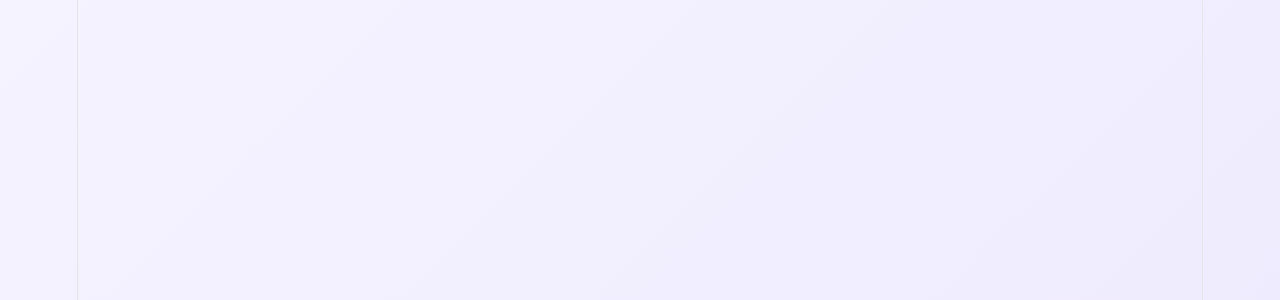
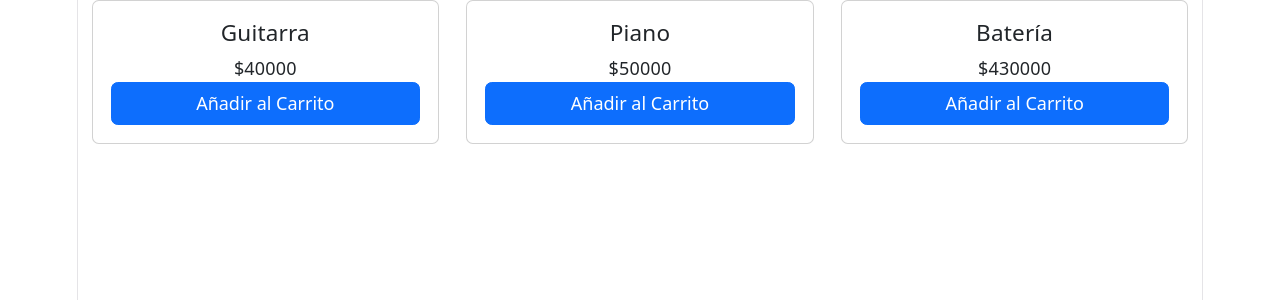
Before and after one commit to AlejandroRivera2005/FrontendSonidoVivoFullstackII, a React (Vite) app: page /catalogo in a window 1280 px wide. Before the commit this address had no page. Shown: the top 300 px of the page. Built offline with nearby package versions, Linux system fonts and the light colour scheme.

Commit message:
implementación página catálogo

```diff
--- a/src/App.css
+++ b/src/App.css
@@ -1,4 +1,3 @@
-
 * {
   box-sizing: border-box;
   margin: 0;
@@ -10,24 +9,14 @@ body {
   background: linear-gradient(135deg, #f5f3ff 0%, #ede9fe 100%);
   color: #1f2937;
   min-height: 100vh;
-  display: flex;
-  flex-direction: column;
+  display: grid;
+  place-items: center;
+  padding: 20px;
 }
 
-.pagina-login-container {
-  display: flex;
-  justify-content: center;
-  align-items: center;
-  min-height: 100vh;
-  width: 100vw;
-}
-
+.pagina-login-container,
 .plantilla-login {
-  display: flex;
-  justify-content: center;
-  align-items: center;
-  width: 100%;
-  padding: 20px;
+  display: contents;
 }
 
 .contenedor-login {
@@ -43,7 +32,6 @@ body {
 .formulario-login {
   display: flex;
   flex-direction: column;
-  width: 100%;
 }
 
 .formulario-login h2 {
@@ -108,18 +96,21 @@ body {
   margin-top: 10px;
 }
 
-.btn-primary, .boton-ingresar {
+.btn-primary,
+.boton-ingresar {
   background-color: #7c3aed;
   color: #ffffff;
 }
 
-.btn-primary:hover, .boton-ingresar:hover {
+.btn-primary:hover,
+.boton-ingresar:hover {
   background-color: #6d28d9;
   box-shadow: 0 6px 8px -2px rgba(124, 58, 237, 0.3);
   transform: translateY(-1px);
 }
 
-.btn-primary:active, .boton-ingresar:active {
+.btn-primary:active,
+.boton-ingresar:active {
   transform: translateY(0);
 }
 
--- a/src/App.jsx
+++ b/src/App.jsx
@@ -1,6 +1,14 @@
 import { BrowserRouter, Routes, Route } from "react-router-dom";
 import LoginPage from "./pages/LoginPage";
 import StaffLoginPage from "./pages/StaffLoginPage";
+import CatalogoPage from "./pages/CatalogoPage";
+
+
+const articulos = [
+  { id: 1, nombre: "Guitarra", precio: "$40000" },
+  { id: 2, nombre: "Piano", precio: "$50000" },
+  { id: 3, nombre: "Batería", precio: "$430000" },
+];
 
 function App() {
   return (
@@ -8,6 +16,7 @@ function App() {
       <Routes>
         <Route path="/login" element={<LoginPage />} />
         <Route path="/staff-login" element={<StaffLoginPage />} />
+        <Route path="/catalogo" element={<CatalogoPage articulos = {articulos} />} />
       </Routes>
     </BrowserRouter>
   );
--- /dev/null
+++ b/src/components/molecules/Articulo.jsx
@@ -0,0 +1,13 @@
+import Boton from "../atoms/Boton";
+
+function Articulo(props) {
+  return (
+    <div className="card p-3">
+      <h5>{props.nombre}</h5>
+      <p>{props.precio}</p>
+      <Boton texto="Añadir al Carrito" onClick={props.onAnadir} />
+    </div>
+  );
+}
+
+export default Articulo;
--- a/src/main.jsx
+++ b/src/main.jsx
@@ -2,7 +2,6 @@ import { StrictMode } from 'react'
 import { createRoot } from 'react-dom/client'
 import 'bootstrap/dist/css/bootstrap.min.css';
 import './index.css'
-import './App.css'
 import App from './App.jsx'
 
 createRoot(document.getElementById('root')).render(
--- /dev/null
+++ b/src/pages/CatalogoPage.jsx
@@ -0,0 +1,26 @@
+import { Container, Row, Col } from "react-bootstrap";
+import Articulo from "../components/molecules/Articulo";
+
+function Catalogo(props) {
+  function alAnadir(nombre) {
+    alert('este alert es un test - será reemplazado en el futuro');
+  }
+
+  return (
+    <Container>
+      <Row>
+        {props.articulos.map((m) => (
+          <Col key={m.id} xs={12} md={6} lg={4} className="mb-3">
+            <Articulo
+              nombre={m.nombre}
+              precio={m.precio}
+              onAnadir={() => alAnadir(m.nombre)}
+            />
+          </Col>
+        ))}
+      </Row>
+    </Container>
+  );
+}
+
+export default Catalogo;
```
Also changed, not shown: src/pages/LoginPage.jsx (+4 -4 lines).
